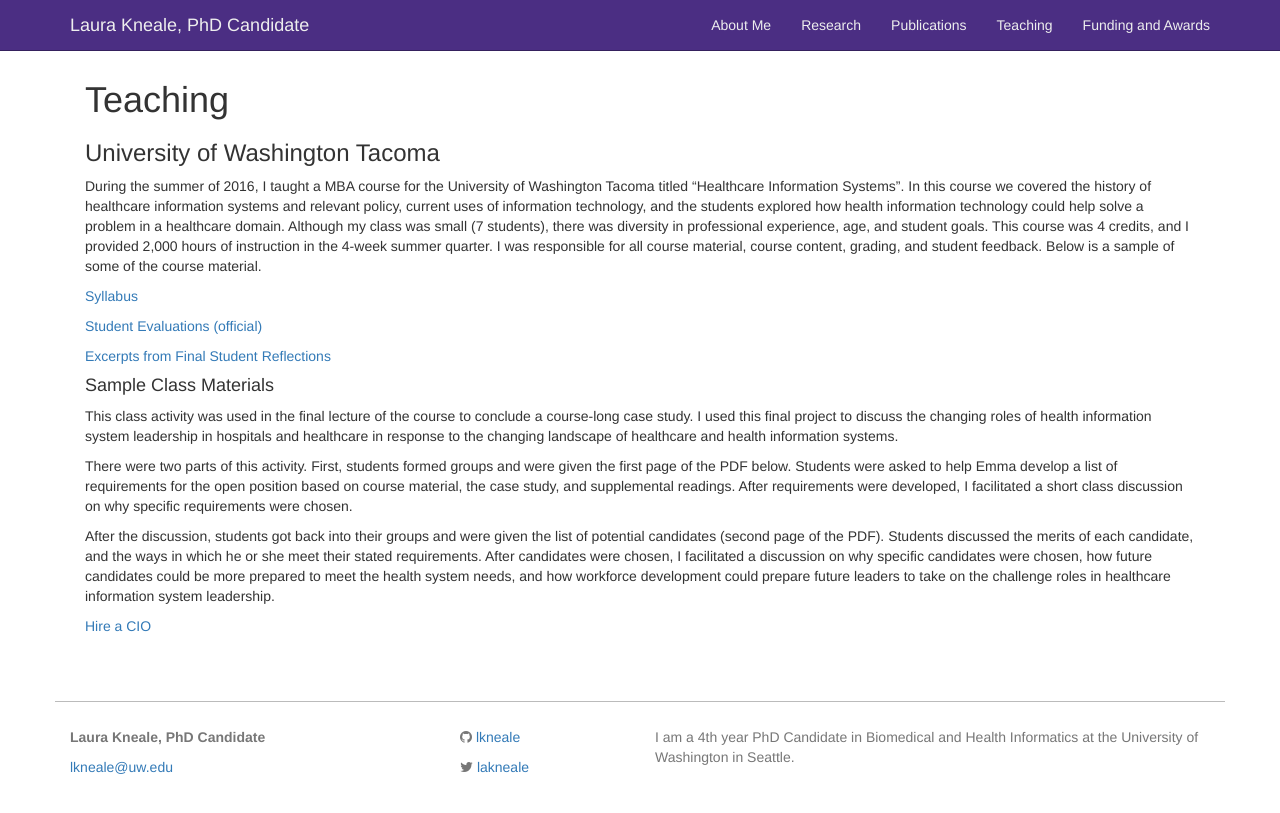
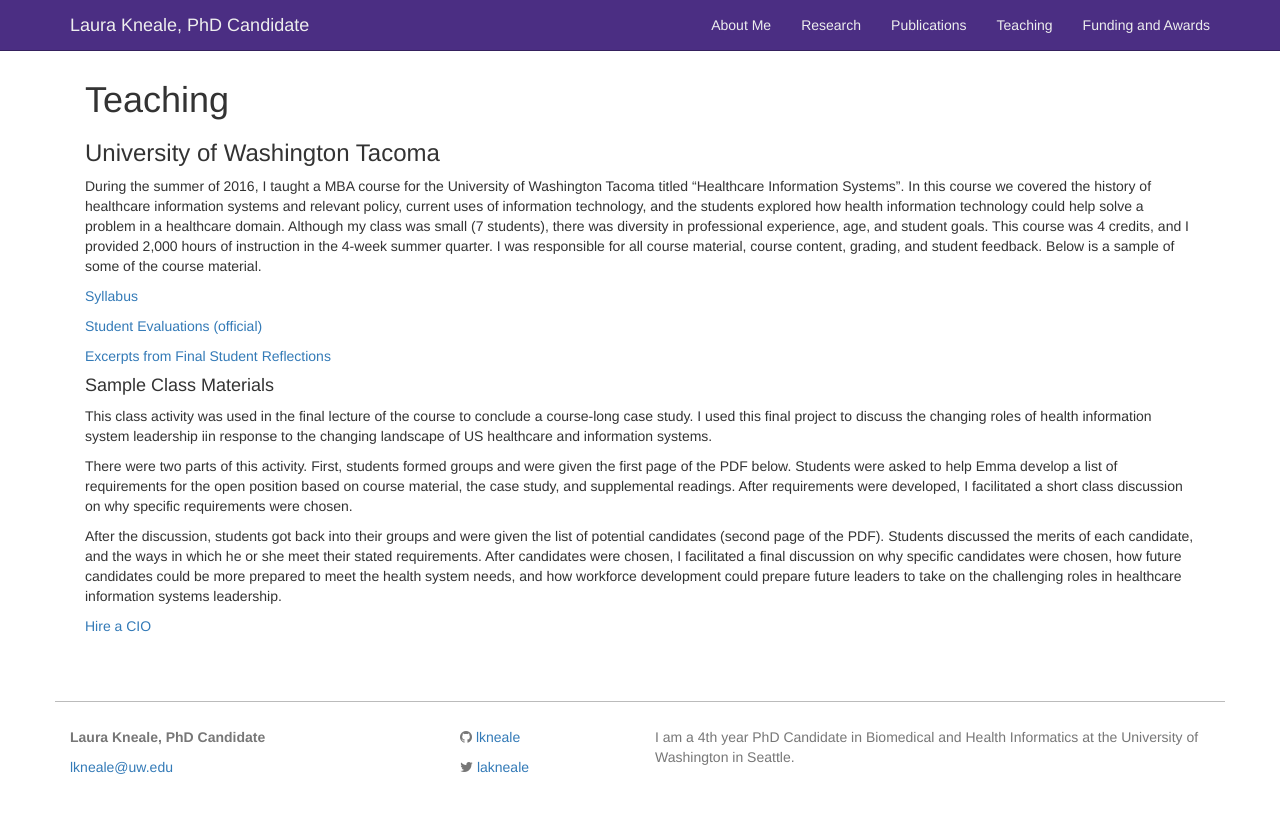
Before and after one commit to lkneale/lkneale.github.io, a Jekyll site: the page built from teaching.md, in a window 1280 px wide. Shown: the top 813 px of the page. Built offline with Jekyll 4.4.1, drawn with Linux system fonts in a browser that asks for light colours.

Commit message:
Update teaching.md

```diff
--- a/teaching.md
+++ b/teaching.md
@@ -13,10 +13,10 @@ During the summer of 2016, I taught a MBA course for the University of Washingto
 <a href="/images/class comments.pdf" target="_blank">Excerpts from Final Student Reflections
 
 #### Sample Class Materials
-This class activity was used in the final lecture of the course to conclude a course-long case study. I used this final project to discuss the changing roles of health information system leadership in hospitals and healthcare in response to the changing landscape of healthcare and health information systems.
+This class activity was used in the final lecture of the course to conclude a course-long case study. I used this final project to discuss the changing roles of health information system leadership iin response to the changing landscape of US healthcare and information systems.
 
 There were two parts of this activity. First, students formed groups and were given the first page of the PDF below. Students were asked to help Emma develop a list of requirements for the open position based on course material, the case study, and supplemental readings. After requirements were developed, I facilitated a short class discussion on why specific requirements were chosen.
 
-After the discussion, students got back into their groups and were given the list of potential candidates (second page of the PDF). Students discussed the merits of each candidate, and the ways in which he or she meet their stated requirements. After candidates were chosen, I facilitated a discussion on why specific candidates were chosen, how future candidates could be more prepared to meet the health system needs, and how workforce development could prepare future leaders to take on the challenge roles in healthcare information system leadership.
+After the discussion, students got back into their groups and were given the list of potential candidates (second page of the PDF). Students discussed the merits of each candidate, and the ways in which he or she meet their stated requirements. After candidates were chosen, I facilitated a final discussion on why specific candidates were chosen, how future candidates could be more prepared to meet the health system needs, and how workforce development could prepare future leaders to take on the challenging roles in healthcare information systems leadership.
 
 <a href="/images/Pick a CIO.pdf" target="_blank">Hire a CIO
```
